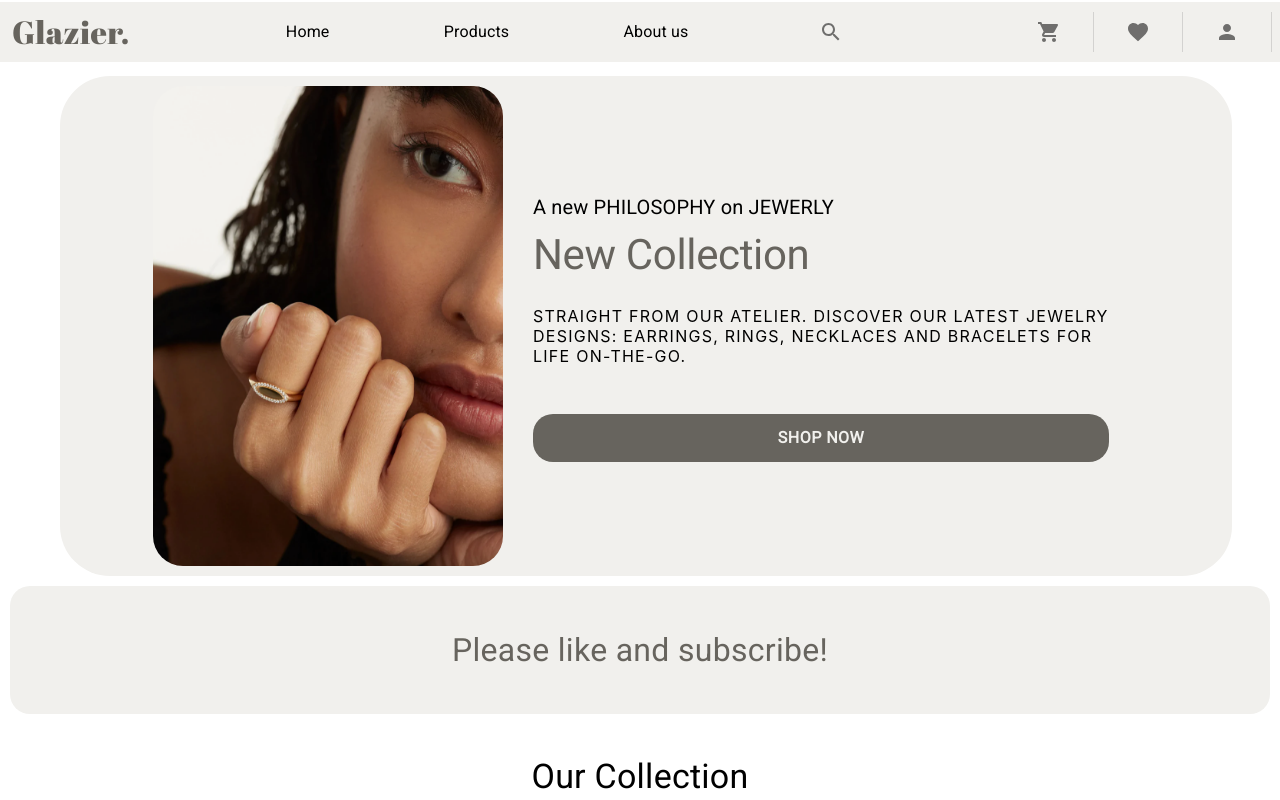
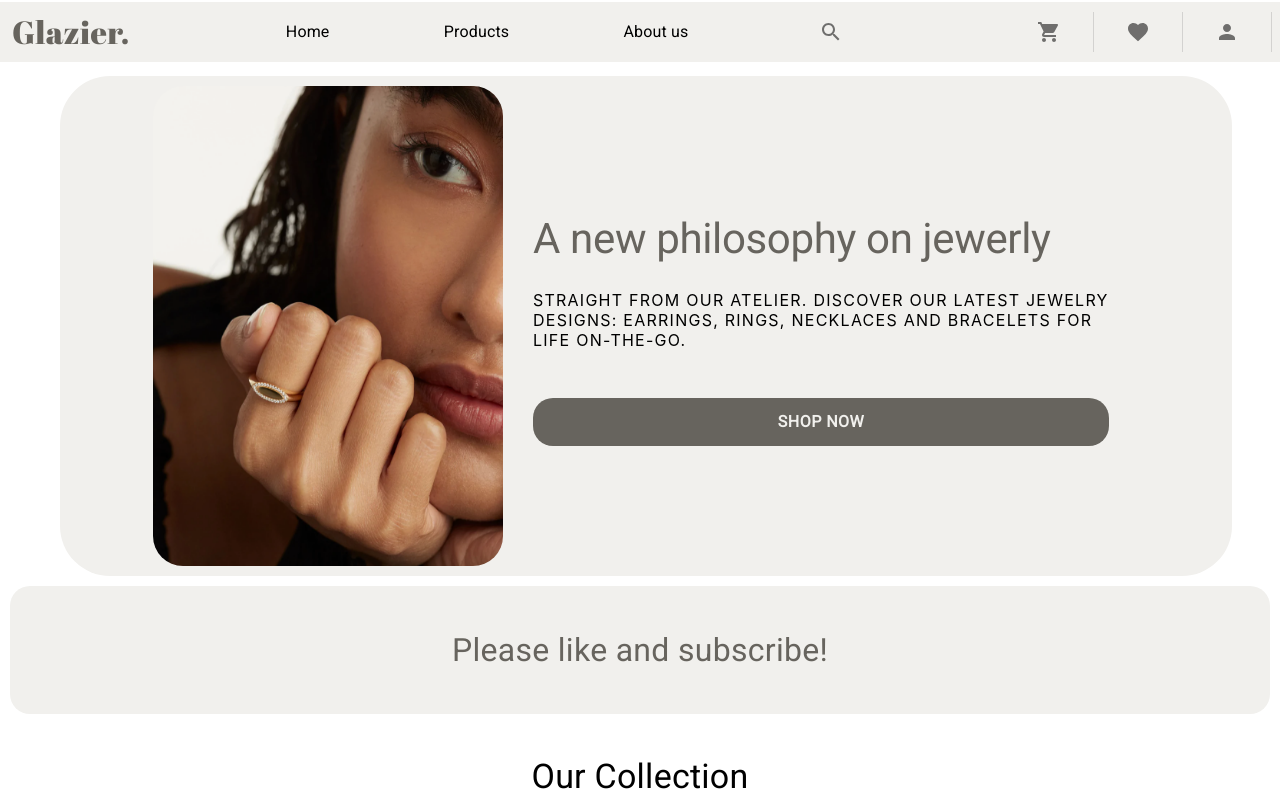
Before and after one commit to nargysc/GlazierS, a React (Create React App) app: page / in a window 1280 px wide. Shown: the top 800 px of the page. Built offline with nearby package versions, Linux system fonts and the light colour scheme.

Commit message:
Updated Wrapper

```diff
--- a/src/components/wrapper/index.js
+++ b/src/components/wrapper/index.js
@@ -1,4 +1,4 @@
-import {Typography, useMediaQuery } from "@mui/material";
+import {useMediaQuery } from "@mui/material";
 import { useTheme } from "@mui/system";
 import { WrapperContainer, WrapperContent,WrapperDescription, WrapperImage, WrapperShopButton, WrapperTitle,} from "../../styles//wrapper";
 
@@ -10,9 +10,8 @@ export default function Wrapper() {
     <WrapperContainer >
       <WrapperImage src="/images/wrapper/banner.png" />
       <WrapperContent>
-        <Typography variant="h6">A new PHILOSOPHY on JEWERLY</Typography>
         <WrapperTitle variant="h2">
-          New Collection
+          A new philosophy on jewerly
         </WrapperTitle>
 
         <WrapperDescription variant="subtitle">
```
